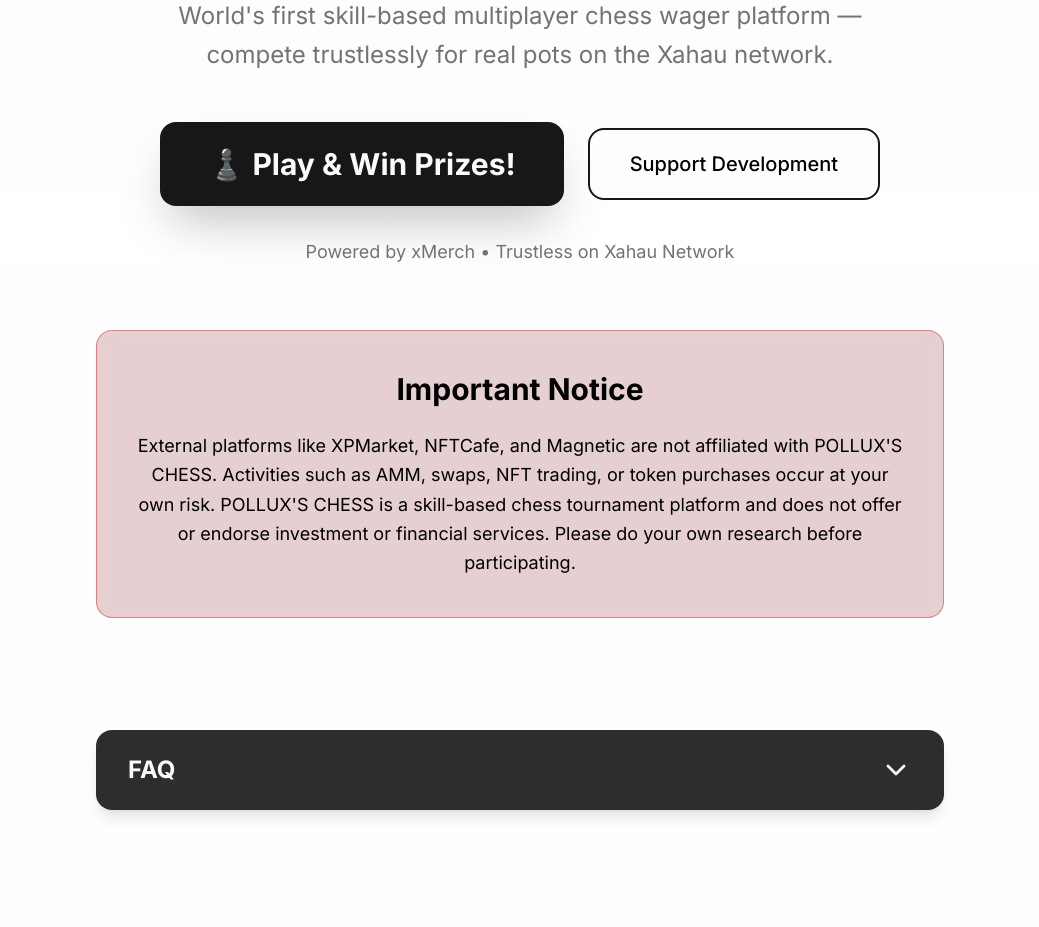
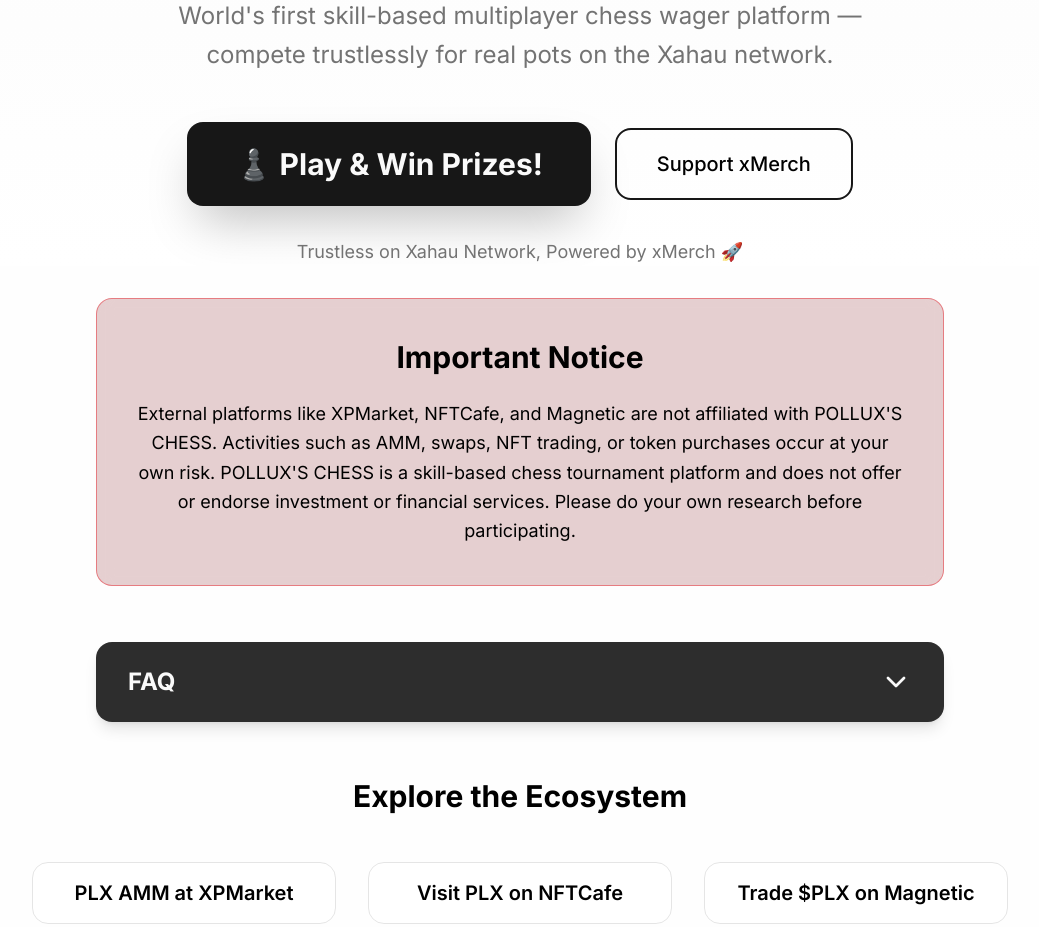
Before and after one commit to pollux254/xMerchPolluxChess, a Next.js app: page / in a window 1280 px wide. Shown: the part 220-1147 px from the top of the page, without its empty margins (120-1159 px from the left). Built offline with nearby package versions, Linux system fonts and the light colour scheme.

Commit message:
sizingaaaaaasdf

```diff
--- a/app/page.tsx
+++ b/app/page.tsx
@@ -141,7 +141,7 @@
               onClick={() => setIsModalOpen(true)}
               className="px-10 py-5 text-lg md:text-xl font-medium rounded-2xl border-2 border-primary bg-transparent hover:bg-primary/10 transition-colors"
             >
-              Support Development
+              Support xMerch
             </motion.button>
           </motion.div>
           <motion.p
@@ -150,7 +150,7 @@
             transition={{ duration: 0.8, delay: 0.8 }}
             className="mt-8 text-lg text-muted-foreground"
           >
-            Powered by xMerch • Trustless on Xahau Network
+            Trustless on Xahau Network, Powered by xMerch 🚀
           </motion.p>
         </div>
       </section>
@@ -158,7 +158,7 @@
       {/* Below-the-Fold Content - Only visible after scrolling on desktop (≥768px) */}
       <div className="w-full bg-muted/10">
         {/* Important Notice */}
-        <section className="max-w-4xl mx-auto px-6 py-16">
+        <section className="max-w-4xl mx-auto px-6 py-8">
           <div className="rounded-2xl border border-red-600/40 bg-red-900/20 p-10 text-center backdrop-blur-sm">
             <h2 className="text-3xl font-bold mb-6">Important Notice</h2>
             <p className="text-lg leading-relaxed">
@@ -171,7 +171,7 @@
         </section>
 
         {/* FAQ Accordion */}
-        <section className="max-w-4xl mx-auto px-6 py-12">
+        <section className="max-w-4xl mx-auto px-6 py-6">
           <button
             onClick={() => setIsFAQOpen(!isFAQOpen)}
             className="w-full bg-primary/90 hover:bg-primary text-primary-foreground font-bold py-6 px-8 rounded-2xl flex items-center justify-between text-2xl shadow-lg transition-colors"
@@ -350,21 +350,21 @@
         </section>
 
         {/* External Platforms */}
-        <section className="max-w-5xl mx-auto px-6 py-16">
+        <section className="max-w-5xl mx-auto px-6 py-8">
           <h2 className="text-3xl font-bold text-center mb-12">Explore the Ecosystem</h2>
           <div className="grid grid-cols-1 md:grid-cols-3 gap-8">
             <a href="https://xpmarket.com/token/PLX-rGLEgQdktoN4Be5thhk6seg1HifGPBxY5Q" target="_blank" rel="noopener noreferrer" className="group">
-              <div className="rounded-2xl border border-border bg-card/60 backdrop-blur p-8 text-center hover:border-primary transition-all">
+              <div className="rounded-2xl border border-border bg-card/60 backdrop-blur p-4 text-center hover:border-primary transition-all">
                 <p className="text-xl font-semibold group-hover:text-primary transition-colors">PLX AMM at XPMarket</p>
               </div>
             </a>
             <a href="https://xrp.cafe/collection/polluxoriginal" target="_blank" rel="noopener noreferrer" className="group">
-              <div className="rounded-2xl border border-border bg-card/60 backdrop-blur p-8 text-center hover:border-primary transition-all">
+              <div className="rounded-2xl border border-border bg-card/60 backdrop-blur p-4 text-center hover:border-primary transition-all">
                 <p className="text-xl font-semibold group-hover:text-primary transition-colors">Visit PLX on NFTCafe</p>
               </div>
             </a>
             <a href="https://www.xmagnetic.org/dex/PLX%2BrGLEgQdktoN4Be5thhk6seg1HifGPBxY5Q_XRP%2BXRP?network=mainnet" target="_blank" rel="noopener noreferrer" className="group">
-              <div className="rounded-2xl border border-border bg-card/60 backdrop-blur p-8 text-center hover:border-primary transition-all">
+              <div className="rounded-2xl border border-border bg-card/60 backdrop-blur p-4 text-center hover:border-primary transition-all">
                 <p className="text-xl font-semibold group-hover:text-primary transition-colors">Trade $PLX on Magnetic</p>
               </div>
             </a>
@@ -372,7 +372,7 @@
         </section>
 
         {/* Social Links */}
-        <section className="max-w-4xl mx-auto px-6 py-16 text-center pb-24">
+        <section className="max-w-4xl mx-auto px-6 py-8 text-center pb-12">
           <p className="text-xl text-muted-foreground mb-8">Follow the journey</p>
           <div className="flex justify-center gap-12 text-lg">
             <a href="https://x.com/pollux2789" target="_blank" rel="noopener noreferrer" className="hover:text-primary transition-colors">
```
